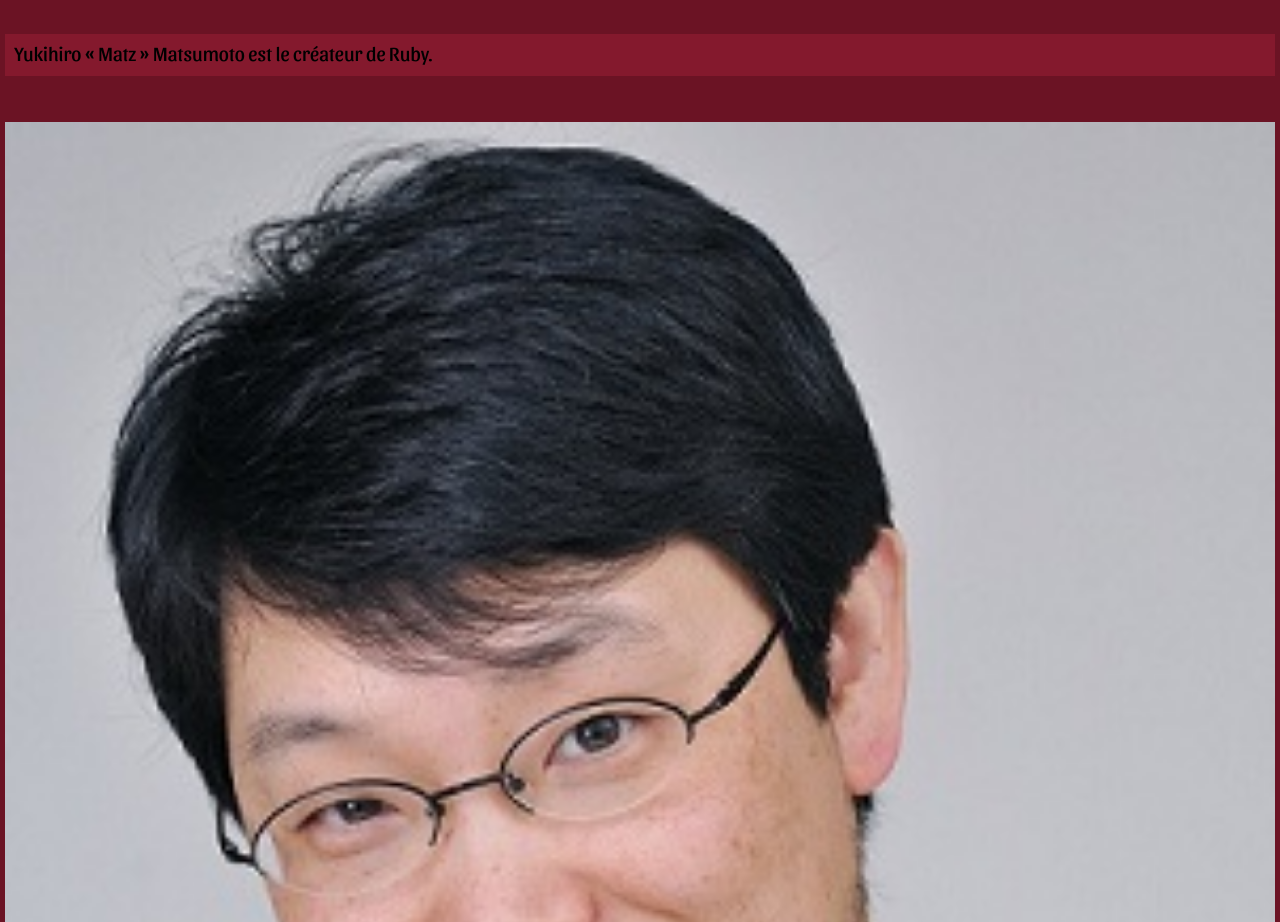
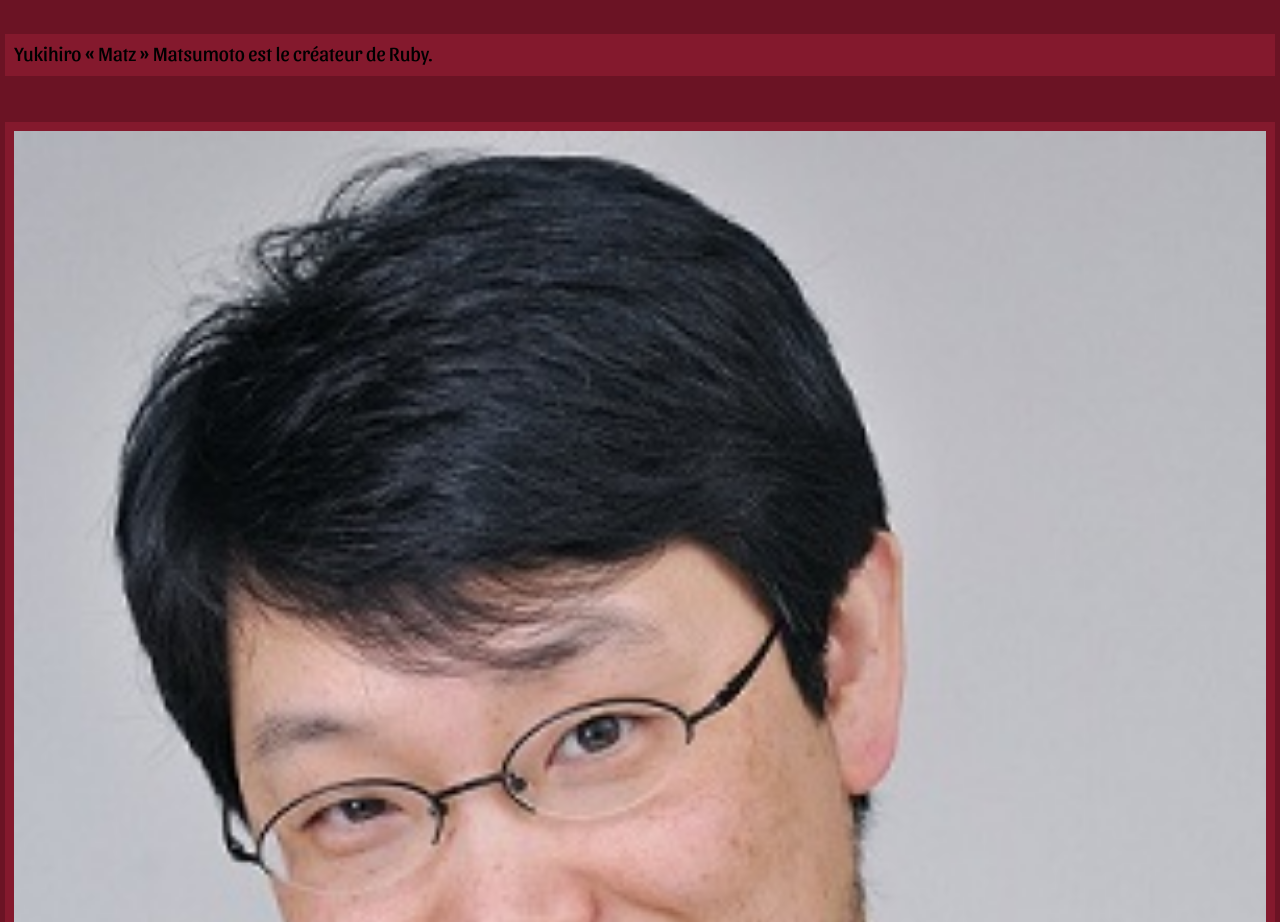
Before and after one commit to MahdiZaa/Tutoruby, a website: page www/Historique.html in a window 1280 px wide. Shown: the part 1400-2322 px from the top of the page. Drawn offline with Linux system fonts and the light colour scheme.

Commit message:
Update Historique.html

```diff
--- a/www/Historique.html
+++ b/www/Historique.html
@@ -41,12 +41,12 @@
 		</p>
 		<br>
 		<br>
-		<img src="img/matz.jpg" class="matzpic" alt="Matz" />
+		<p> <img src="img/matz.jpg" class="matzpic" alt="Matz" /> <br> <br></p>
 
 
 		<p>
-		<br> <br>
-		Frustré par son expérience en développement Smalltalk et Lisp, il débute la conception d'un nouveau langage en 1993 sous Emacs, puis publie une première version en 1995 sous licence libre. Il enchaîne depuis les nouvelles versions. <br>
+
+		<br> Frustré par son expérience en développement Smalltalk et Lisp, il débute la conception d'un nouveau langage en 1993 sous Emacs, puis publie une première version en 1995 sous licence libre. Il enchaîne depuis les nouvelles versions. <br>
 		<br>
 		Des changements de version majeurs ont eu lieu :<br>
 		<br>
```
